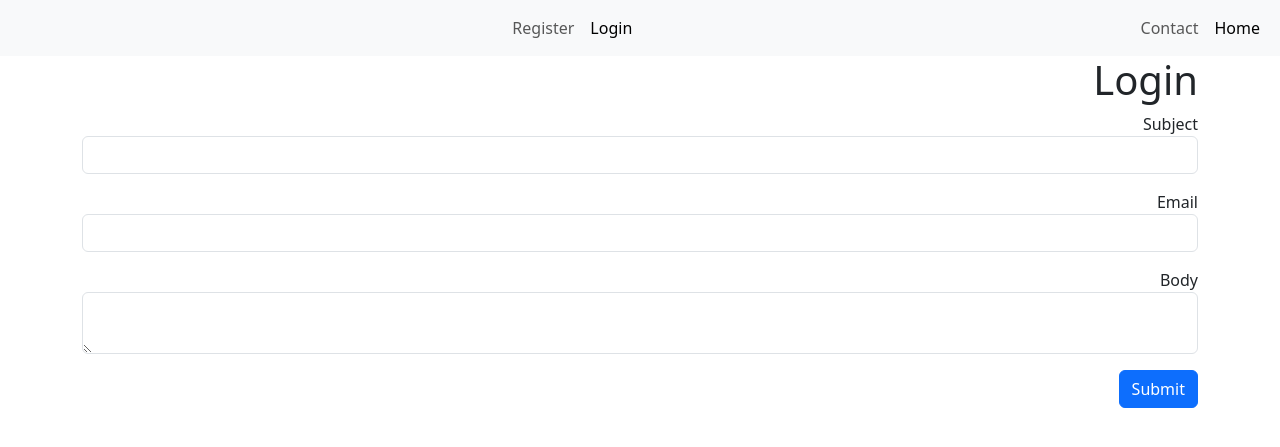
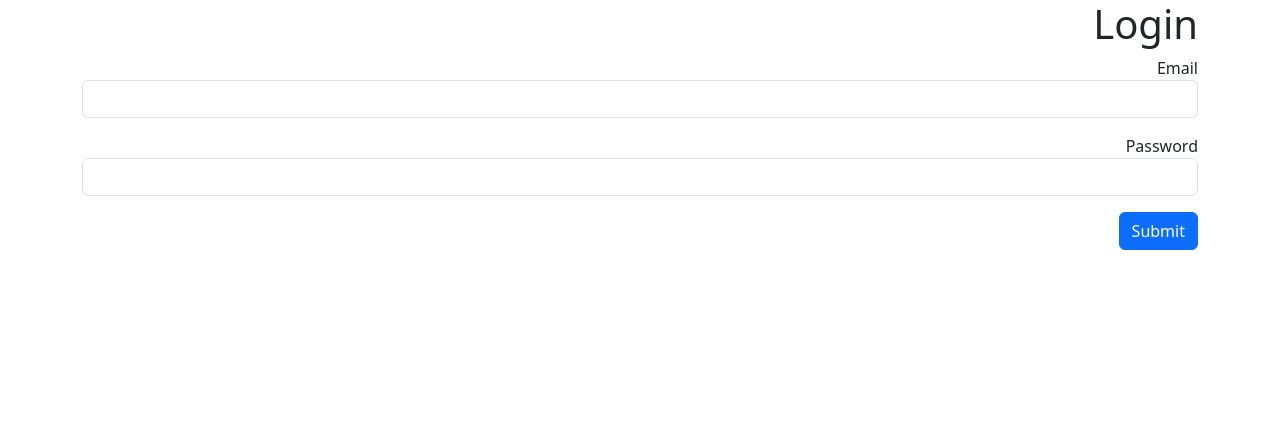
Before and after one commit to Jarnrsvlnn/PHPMVCFramework, a PHP site: page /login in a window 1280 px wide. Shown: the top 447 px of the page. Run offline with PHP 8.4, Linux system fonts and the light colour scheme.

Commit message:
added some configurations on how it  handles different  layouts for authentication pages and main pages

```diff
--- a/controllers/AuthController.php
+++ b/controllers/AuthController.php
@@ -11,6 +11,7 @@ class AuthController extends Controller {
 
     public function login() {
 
+        $this->setLayout('auth');
         return $this->render('login');
 
     }
@@ -23,6 +24,7 @@ class AuthController extends Controller {
 
         }
 
+        $this->setLayout('auth');
         return $this->render('register');
 
     }
--- a/core/Application.php
+++ b/core/Application.php
@@ -9,6 +9,7 @@ class Application {
     public static string $ROOT_DIR;
     public Router $router;
     public static Application $app;
+    public Controller $controller;
 
     public function __construct
     (
@@ -34,4 +35,12 @@ class Application {
         echo $this->router->resolve();
     }
 
+    public function getController() {
+        return $this->controller;
+    }
+
+    public function setController(Controller $controller) {
+        $this->controller = $controller;
+    }
+
 }
--- a/core/Controller.php
+++ b/core/Controller.php
@@ -6,6 +6,12 @@ namespace App\core;
 
 class Controller {
 
+    public string $layout = 'main';
+
+    public function setLayout($layout) {
+        $this->layout = $layout;
+    }
+
     public function render($view, $params = []) {
 
         return Application::$app->router->renderView($view, $params);
--- a/core/Router.php
+++ b/core/Router.php
@@ -43,9 +43,10 @@ class Router {
         }
 
         if(is_array($callback)) {
-            $controller = new $callback[0]();
+            Application::$app->controller = new $callback[0]();
+            $callback[0] = Application::$app->controller;
             $method = $callback[1];
-            return call_user_func([$controller, $method], $this->request); // $controller->$method
+            return call_user_func([$callback[0], $method], $this->request); // $controller->$method
         }
 
         return call_user_func($callback);
@@ -59,8 +60,10 @@ class Router {
     }
 
     public function layoutContent() {
+
+        $layout = Application::$app->controller->layout;
         ob_start();
-        include_once Application::$ROOT_DIR . "/views/layouts/main.php";
+        include_once Application::$ROOT_DIR . "/views/layouts/$layout.php";
         return ob_get_clean();
     }
 
--- a/views/layouts/auth.php
+++ b/views/layouts/auth.php
@@ -0,0 +1,17 @@
+<!doctype html>
+<html lang="ar" dir="rtl">
+  <head>
+    <!-- Required meta tags -->
+    <meta charset="utf-8">
+    <meta name="viewport" content="width=device-width, initial-scale=1">
+
+    <!-- Bootstrap CSS -->
+    <link rel="stylesheet" href="https://cdn.jsdelivr.net/npm/bootstrap@5.3.8/dist/css/bootstrap.rtl.min.css" integrity="sha384-CfCrinSRH2IR6a4e6fy2q6ioOX7O6Mtm1L9vRvFZ1trBncWmMePhzvafv7oIcWiW" crossorigin="anonymous">
+    <title>Home</title>
+  </head>
+  <body>
+    <div class="container">
+      {{content}}
+    </div>
+  </body>
+</html>
--- a/views/login.php
+++ b/views/login.php
@@ -1,17 +1,13 @@
 <h1>Login</h1>
 
 <form action="" method="post">
-  <div class="mb-3">
-    <label>Subject</label>
-    <input type="text" class="form-control" name="subject">
-  </div>
   <div class="mb-3">
     <label>Email</label>
     <input type="email" class="form-control" name="email">
   </div>
   <div class="mb-3">
-    <label>Body</label>
-    <textarea name="body" class="form-control"></textarea>
+    <label>Password</label>
+    <input type="password" class="form-control" name="password">
   </div>
   <button type="submit" class="btn btn-primary">Submit</button>
 </form>
```
